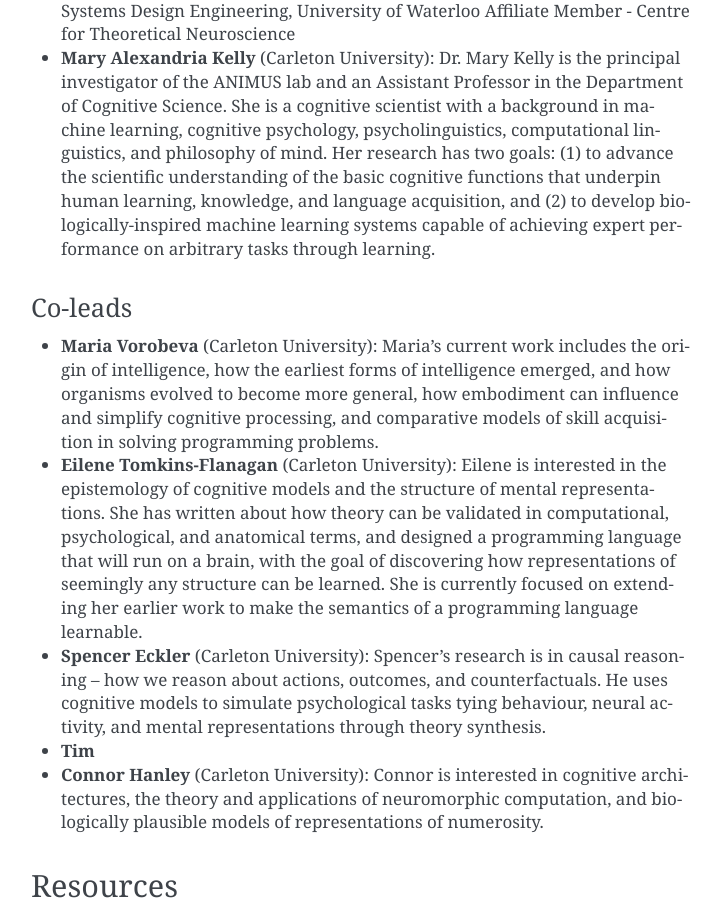
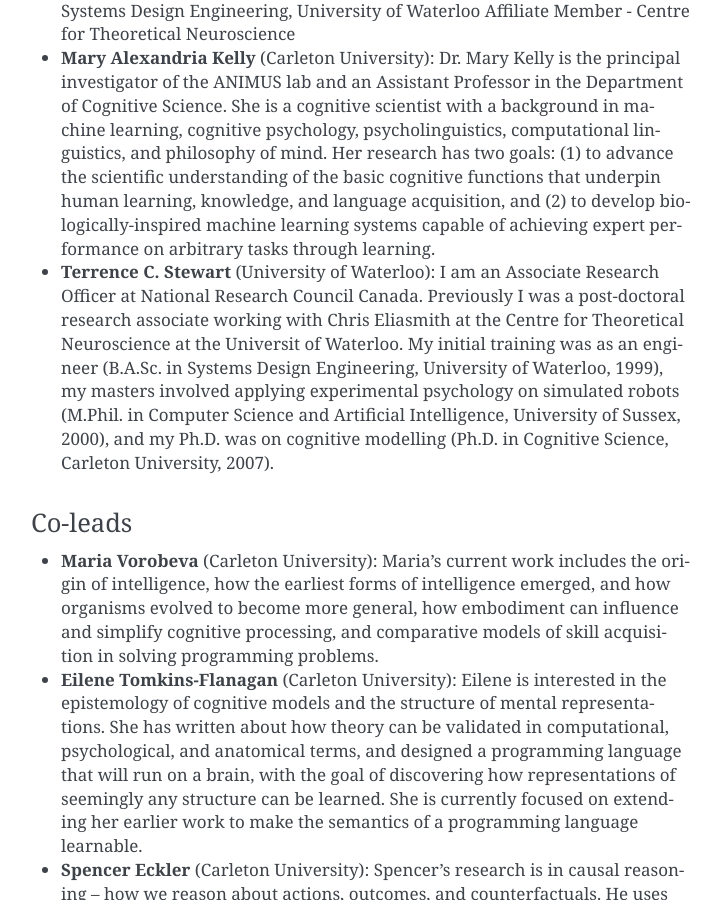
Before and after one commit to Hyperdimensional-Cog-Architectures/notebooks, a Sphinx documentation site: the page built from docs/source/waterloo_research_2025.rst, in a window 1280 px wide and 900 px high, scrolled down 1075 px. Shown: the whole window, without its empty margins (389-1110 px from the left). Built offline with Sphinx 7.4.7, drawn with Linux system fonts in a browser that asks for light colours.

Commit message:
Update waterloo_research_2025.rst

```diff
--- a/docs/source/waterloo_research_2025.rst
+++ b/docs/source/waterloo_research_2025.rst
@@ -18,6 +18,8 @@
 * **Michael Furlong** (University of Waterloo): Adjunct Assistant Professor - Systems Design Engineering, University of Waterloo Affiliate Member - Centre for Theoretical Neuroscience
 
 * **Mary Alexandria Kelly** (Carleton University): Dr. Mary Kelly is the principal investigator of the ANIMUS lab and an Assistant Professor in the Department of Cognitive Science. She is a cognitive scientist with a background in machine learning, cognitive psychology, psycholinguistics, computational linguistics, and philosophy of mind. Her research has two goals: (1) to advance the scientific understanding of the basic cognitive functions that underpin human learning, knowledge, and language acquisition, and (2) to develop biologically-inspired machine learning systems capable of achieving expert performance on arbitrary tasks through learning.
+
+* **Terrence C. Stewart** (University of Waterloo): I am an Associate Research Officer at National Research Council Canada. Previously I was a post-doctoral research associate working with Chris Eliasmith at the Centre for Theoretical Neuroscience at the Universit of Waterloo. My initial training was as an engineer (B.A.Sc. in Systems Design Engineering, University of Waterloo, 1999), my masters involved applying experimental psychology on simulated robots (M.Phil. in Computer Science and Artificial Intelligence, University of Sussex, 2000), and my Ph.D. was on cognitive modelling (Ph.D. in Cognitive Science, Carleton University, 2007).
 
 Co-leads
 --------
```
